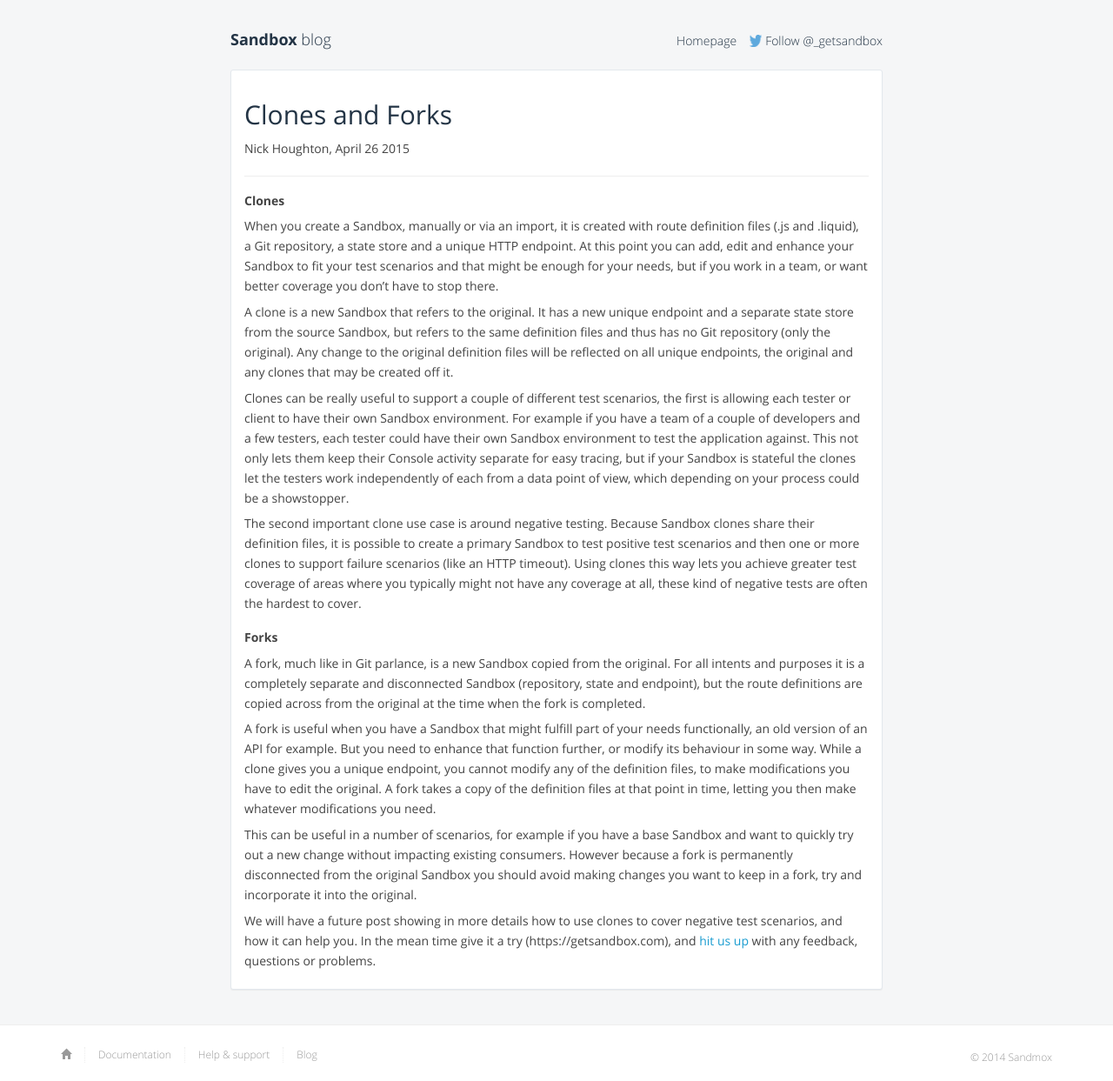
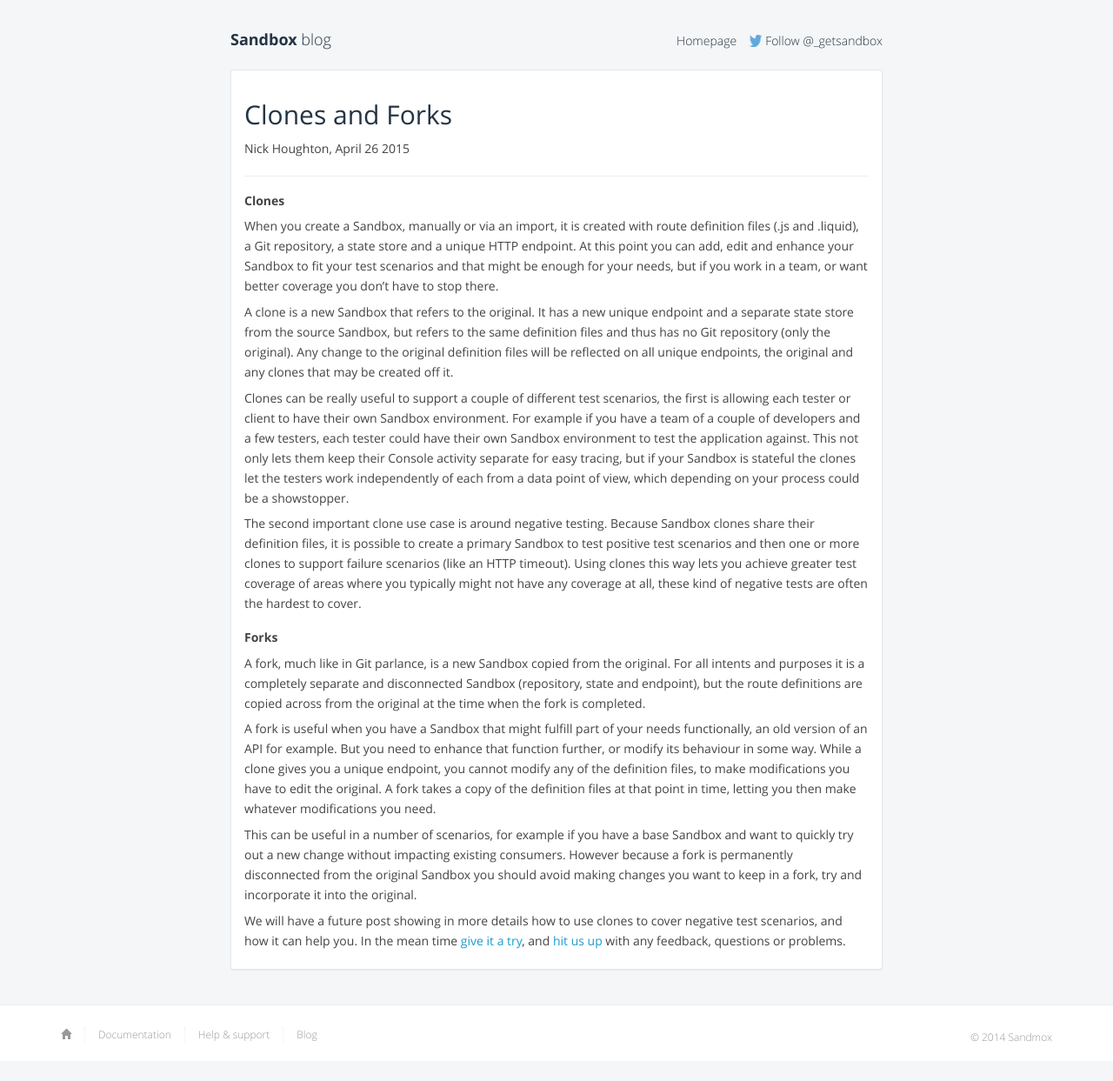
Before and after one commit to getsandbox/getsandbox.github.io, a Jekyll site: the page built from _posts/2015-04-26-scenarios-with-clones.md, in a window 1280 px wide. Shown: the whole page at 87% size. Built offline with Jekyll 4.4.1, drawn with Linux system fonts in a browser that asks for light colours; after the commit the page ends 1220 px from its top, so only the background shows below that.

Commit message:
Clones and forks!

```diff
--- a/_posts/2015-04-26-scenarios-with-clones.md
+++ b/_posts/2015-04-26-scenarios-with-clones.md
@@ -23,4 +23,4 @@
 
 This can be useful in a number of scenarios, for example if you have a base Sandbox and want to quickly try out a new change without impacting existing consumers. However because a fork is permanently disconnected from the original Sandbox you should avoid making changes you want to keep in a fork, try and incorporate it into the original.
 
-We will have a future post showing in more details how to use clones to cover negative test scenarios, and how it can help you. In the mean time give it a try (https://getsandbox.com), and [hit us up](https://twitter.com/_getsandbox) with any feedback, questions or problems.
+We will have a future post showing in more details how to use clones to cover negative test scenarios, and how it can help you. In the mean time [give it a try](https://getsandbox.com), and [hit us up](https://twitter.com/_getsandbox) with any feedback, questions or problems.
```
